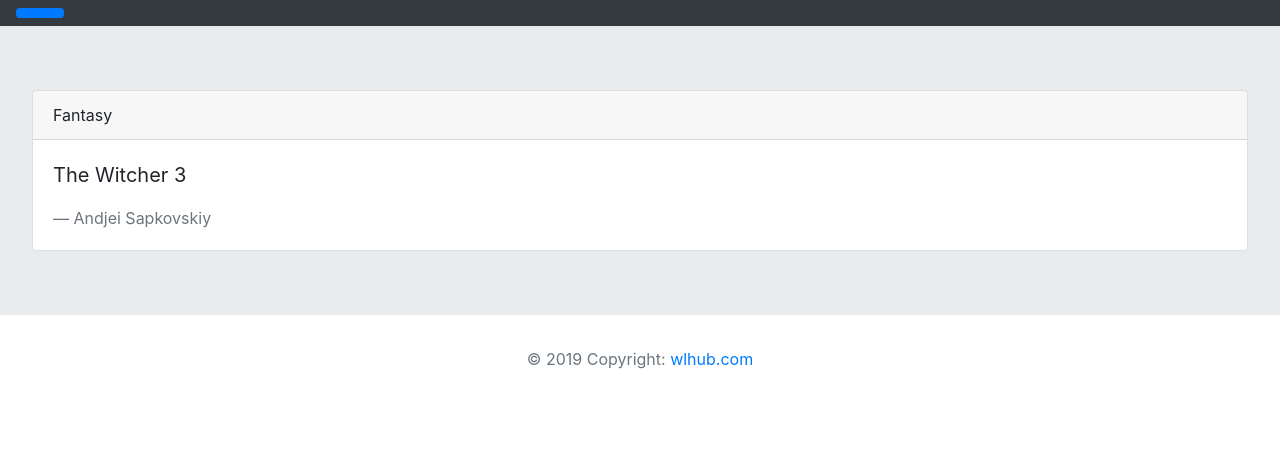
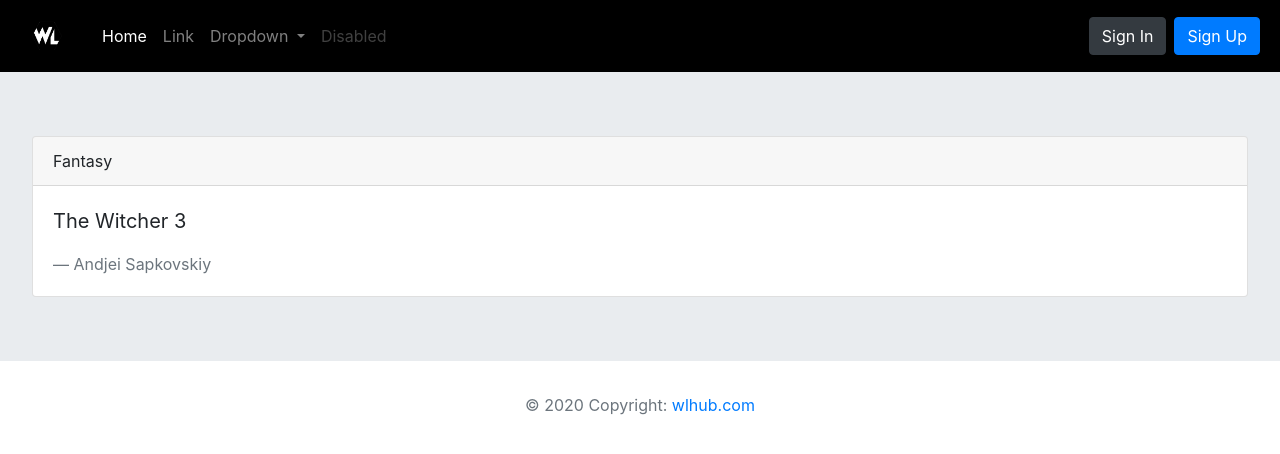
Before and after one commit to azinit/wlhub, a Django app: page /home/ in a window 1280 px wide. Shown: the top 454 px of the page. Run offline with Django 3.2, Linux system fonts and the light colour scheme; some libraries are stand-ins or nearby versions.

Commit message:
fix header

```diff
--- a/wlhub/templates/includes/footer.html
+++ b/wlhub/templates/includes/footer.html
@@ -1,7 +1,7 @@
 <footer class="footer">
     <div class="container text-center">
         <span class="text-muted">
-            © 2019 Copyright:  <a class="text-primary" href="#"> wlhub.com</a>
+            © 2020 Copyright:  <a class="text-primary" href="#"> wlhub.com</a>
         </span>
     </div>
 </footer>
--- a/wlhub/templates/includes/header.html
+++ b/wlhub/templates/includes/header.html
@@ -1,56 +1,48 @@
 {% load static %}
+
 <header>
-    <nav class="navbar navbar-expand-md navbar-dark bg-dark">
-        <a class="navbar-brand px-4 rounded bg-primary" href="#home-page">
-            <i class="fab fa-twitter"></i>
-        </a>
-        <button class="navbar-toggler" type="button" data-toggle="collapse" data-target="#navbarCollapse"
-                aria-controls="navbarCollapse" aria-expanded="false" aria-label="Toggle navigation">
+    <nav class="navbar navbar-expand-lg navbar-dark bg-danger black-bg">
+        <nav class="navbar navbar-dark">
+            <a class="navbar-brand" href="{% url 'home-index' %}">
+                <img src="{% static 'favicon.png' %}" width="30" height="30"
+                     class="d-inline-block align-top" alt="">
+            </a>
+        </nav>
+        <button class="navbar-toggler" type="button" data-toggle="collapse" data-target="#navbarSupportedContent"
+                aria-controls="navbarSupportedContent" aria-expanded="false" aria-label="Toggle navigation">
             <span class="navbar-toggler-icon"></span>
         </button>
-        <div class="collapse navbar-collapse" id="navbarCollapse">
+
+        <div class="collapse navbar-collapse" id="navbarSupportedContent">
             <ul class="navbar-nav mr-auto">
-                {#                <li class="nav-item active">#}
-                {#                    <a class="nav-link" href="{% url 'home-page' %}">Home <span class="sr-only">(current)</span></a>#}
-                {#                </li>#}
-                {% if user.is_authenticated %}
-{#                    <li class="nav-item">#}
-{#                        <a class="nav-link" href="{% url 'people-list' %}">Люди</a>#}
-{#                    </li>#}
-
-                    {% if user.is_superuser %}
-{#                    <li class="nav-item">#}
-{#                        <a class="nav-link text-warning text-primary" href="{% url 'admin-site' %}">Админка</a>#}
-{#                    </li>#}
-                    {% endif %}
-                {% endif %}
-                {#                <li class="nav-item">#}
-                {#                    <a class="nav-link disabled" href="#">{% now "jS F Y H:i:s" %}</a>#}
-                {#                </li>#}
+                <li class="nav-item active">
+                    <a class="nav-link" href="#">Home <span class="sr-only">(current)</span></a>
+                </li>
+                <li class="nav-item">
+                    <a class="nav-link" href="#">Link</a>
+                </li>
+                <li class="nav-item dropdown">
+                    <a class="nav-link dropdown-toggle" href="#" id="navbarDropdown" role="button"
+                       data-toggle="dropdown" aria-haspopup="true" aria-expanded="false">
+                        Dropdown
+                    </a>
+                    <div class="dropdown-menu" aria-labelledby="navbarDropdown">
+                        <a class="dropdown-item" href="#">Action</a>
+                        <a class="dropdown-item" href="#">Another action</a>
+                        <div class="dropdown-divider"></div>
+                        <a class="dropdown-item" href="#">Something else here</a>
+                    </div>
+                </li>
+                <li class="nav-item">
+                    <a class="nav-link disabled" href="#" tabindex="-1" aria-disabled="true">Disabled</a>
+                </li>
             </ul>
+            {% comment %}<form class="form-inline my-2 my-lg-0">
+                <input class="form-control mr-sm-2" type="search" placeholder="Search" aria-label="Search">
+                <button class="btn btn-outline-success my-2 my-sm-0" type="submit">Search</button>
+            </form>{% endcomment %}
+            <button class="btn btn-dark m-1" type="submit">Sign In</button>
+            <button class="btn btn-primary m-1" type="submit">Sign Up</button>
         </div>
-        {#        FIXME: naive DateTime... LOG FIX TIMEZONE. Maybe not realtime now becaouse of this #}
-        {#        https://www.google.com/search?q=while+time+zone+suppor+t+is+active.+RuntimeWarning)&oq=while+time+zone+suppor+t+is+active.+RuntimeWarning)&aqs=chrome..69i57j0l7.210j0j7&sourceid=chrome&ie=UTF-8#}
-        {#        <a class="nav-link disabled" href="#">{{ now }}</a>#}
-        {#        <a class="nav-link disabled" href="#">{% now "SHORT_DATETIME_FORMAT" %}</a>#}
-        {#         https://docs.djangoproject.com/en/dev/ref/templates/builtins/?from=olddocs#now #}
-        {#        <a class="nav-link disabled" href="#">{% now "jS F Y H:i:s" %}</a>#}
-{#        <span class="text-white">#}
-{#            {% if user.is_authenticated %}#}
-{#                <a class="text-white" href="{% url 'tweet-list' username=user.username %}">#}
-{#                    <i class="fa fa-user mr-1"></i>#}
-{#                    ({{ user }})#}
-{#                </a>#}
-{#                <a href="{% url 'auth-logout' %}" class="text-muted ml-3">#}
-{#                    <i class="fa fa-sign-out-alt"></i>#}
-{#                </a>#}
-{#            {% else %}#}
-{#                <a class="text-white" href="{% url 'auth-login' %}">Войти</a>#}
-{#            {% endif %}#}
-{#        </span>#}
-        {#        <form class="form-inline mt-2 mt-md-0">#}
-        {#            <input class="form-control mr-sm-2" type="text" placeholder="Search" aria-label="Search">#}
-        {#            <button class="btn btn-outline-success my-2 my-sm-0" type="submit">Search</button>#}
-        {#        </form>#}
     </nav>
 </header>
--- a/wlhub/templates/includes/wrapper.html
+++ b/wlhub/templates/includes/wrapper.html
@@ -8,6 +8,7 @@
     {% endblock %}
     <link rel="icon" href="{% static 'favicon.png' %}">
     <link rel="stylesheet" href="{% static "bootstrap/bootstrap.min.css" %}" type="text/css">
+    <link rel="stylesheet" href="{% static "bootstrap/bootstrap-color.min.css" %}" type="text/css">
     <link rel="stylesheet" href="{% static 'common/index.css' %}">
     {#    <link rel="stylesheet" href="https://use.fontawesome.com/releases/v5.8.1/css/all.css" integrity="sha384-50oBUHEmvpQ+1lW4y57PTFmhCaXp0ML5d60M1M7uH2+nqUivzIebhndOJK28anvf" crossorigin="anonymous">#}
     {% block styles %}
```
Also changed, not shown: wlhub/static/bootstrap/bootstrap-color.min.css (added).
